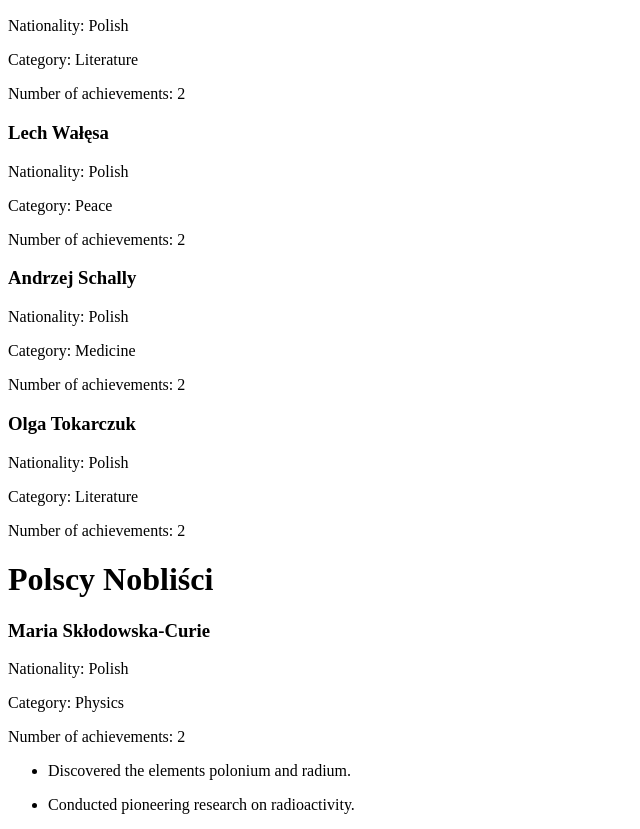
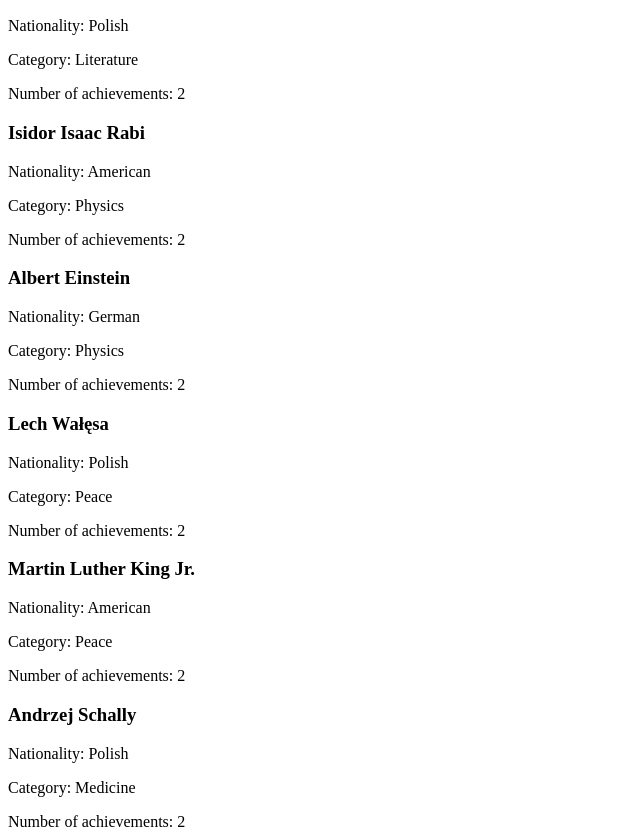
Before and after one commit to Wexoss/knurcamp, a React (Vite) app in the folder zadania dodatkowe/zadania-dodatkowe/: page / in a window 1280 px wide. Shown: the part 2405-3234 px from the top of the page, without its empty margins (0-640 px from the left). Built offline with nearby package versions, Linux system fonts and the light colour scheme; no server answers.

Commit message:
poprawa zadania PolscyNoblisciV1

```diff
--- a/zadania dodatkowe/zadania-dodatkowe/src/components/PolscyNoblisciV1.jsx
+++ b/zadania dodatkowe/zadania-dodatkowe/src/components/PolscyNoblisciV1.jsx
@@ -4,15 +4,14 @@ export const PolscyNoblisciV1 = () => {
 
   return (
     <>
-      {nobelPrizeWinners.map((noblista,index) =>
-      (noblista.nationality === "Polish" &&
-      <div className="noblista" key={index}>
+      {nobelPrizeWinners.map((noblista) =>
+      <div className="noblista" key={noblista.name}>
         <h3>{noblista.name}</h3>
         <p>Nationality: {noblista.nationality}</p>
         <p>Category: {noblista.category}</p>
         <p>Number of achievements: {noblista.achievements.length}</p>
       </div>
-      ))}
+      )}
     </>
   );
 };
```
